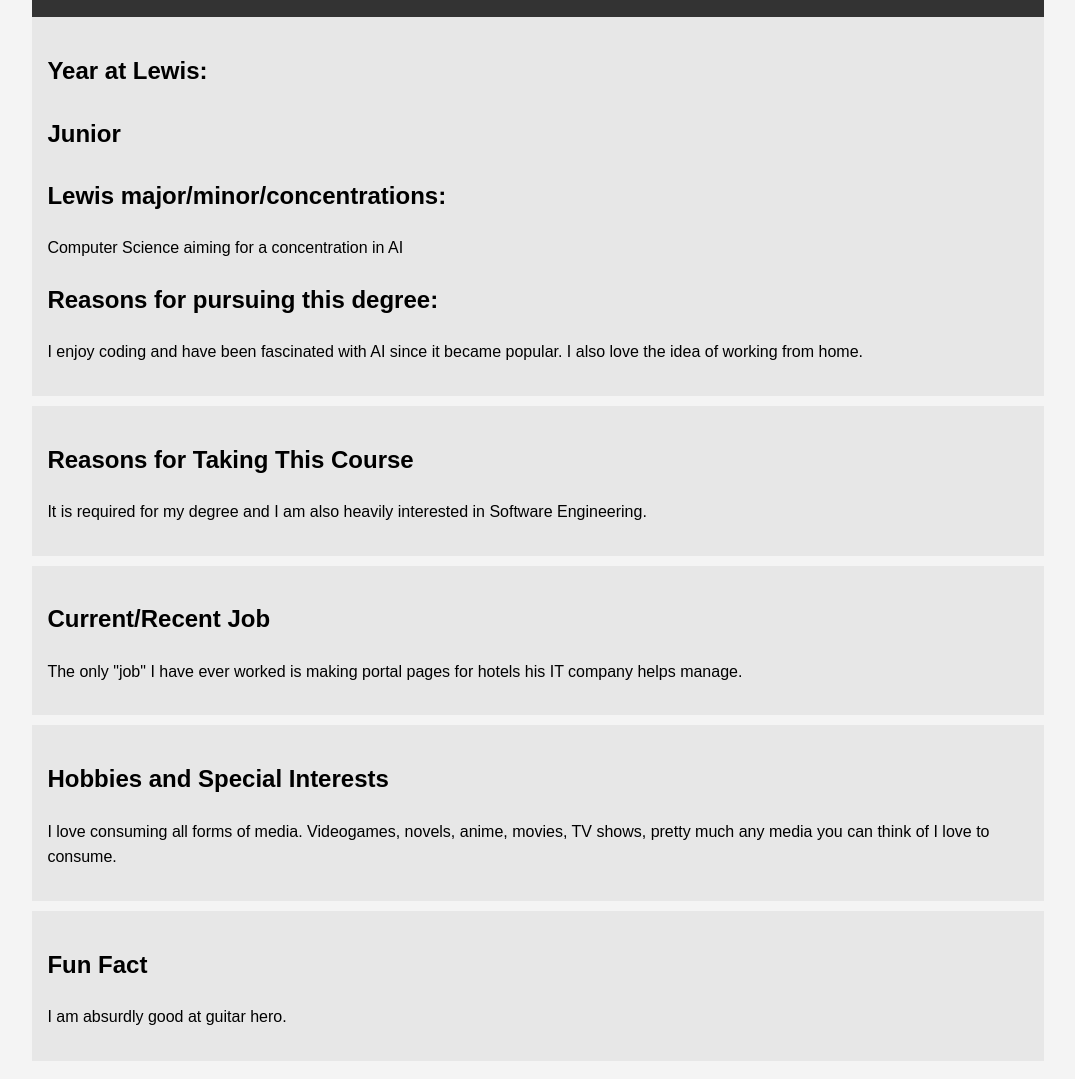
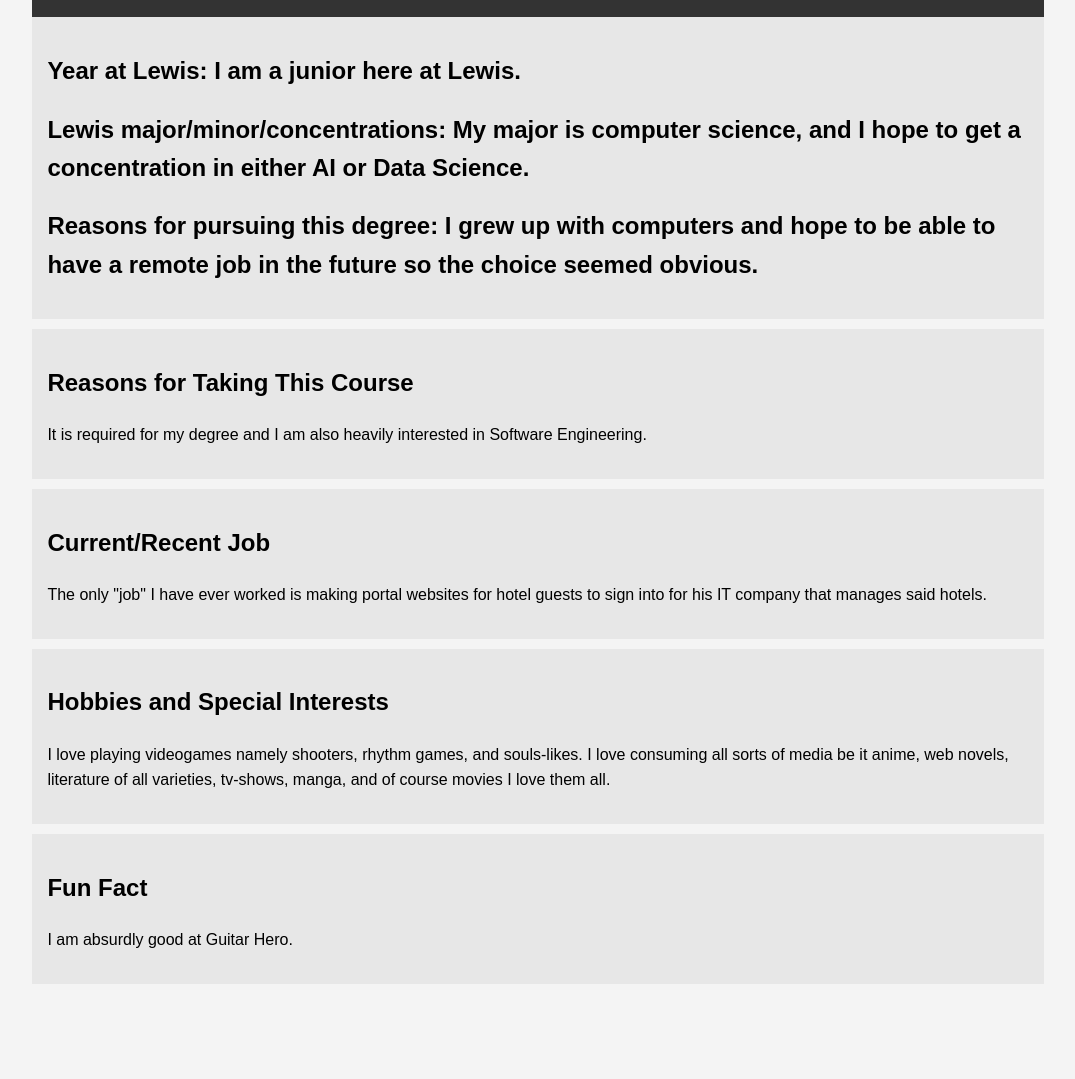
Before and after one commit to JobuBoju/Getting-to-know-each-other2, a plain HTML site: page index.html in a window 1280 px wide. Shown: the part 133-1212 px from the top of the page, without its empty margins (102-1177 px from the left). After the commit the page ends 1135 px from the top, so only its background shows below. Drawn offline with Linux system fonts and the light colour scheme.

Commit message:
Update index.html final basic update

```diff
--- a/index.html
+++ b/index.html
@@ -36,9 +36,9 @@
         </header>
 
         <section class="lewis">
-			<h2>Year at Lewis: <p>Junior</p></h2>
-			<h2>Lewis major/minor/concentrations:</h2> <p>Computer Science aiming for a concentration in AI</p>
-			<h2>Reasons for pursuing this degree:</h2> <p>I enjoy coding and have been fascinated with AI since it became popular. I also love the idea of working from home.</p>
+			<h2>Year at Lewis: I am a junior here at Lewis.</h2>
+			<h2>Lewis major/minor/concentrations: My major is computer science, and I hope to get a concentration in either AI or Data Science.</h2>
+			<h2>Reasons for pursuing this degree: I grew up with computers and hope to be able to have a remote job in the future so the choice seemed obvious.</h2>
         </section>
 
 		<section class="course">
@@ -48,17 +48,17 @@
 
 		<section class="job">
             <h2>Current/Recent Job</h2>
-			<p>The only "job" I have ever worked is making portal pages for hotels his IT company helps manage.</p>
+			<p>The only "job" I have ever worked is making portal websites for hotel guests to sign into for his IT company that manages said hotels.</p>
         </section>
 
         <section class="hobbies">
             <h2>Hobbies and Special Interests</h2>
-            <p>I love consuming all forms of media. Videogames, novels, anime, movies, TV shows, pretty much any media you can think of I love to consume.</p>
+            <p>I love playing videogames namely shooters, rhythm games, and souls-likes. I love consuming all sorts of media be it anime, web novels, literature of all varieties, tv-shows, manga, and of course movies I love them all.</p>
         </section>
 
         <section class="fun-fact">
             <h2>Fun Fact</h2>
-            <p>I am absurdly good at guitar hero.</p>
+            <p>I am absurdly good at Guitar Hero.</p>
         </section>
     </div>
 </body>
```
